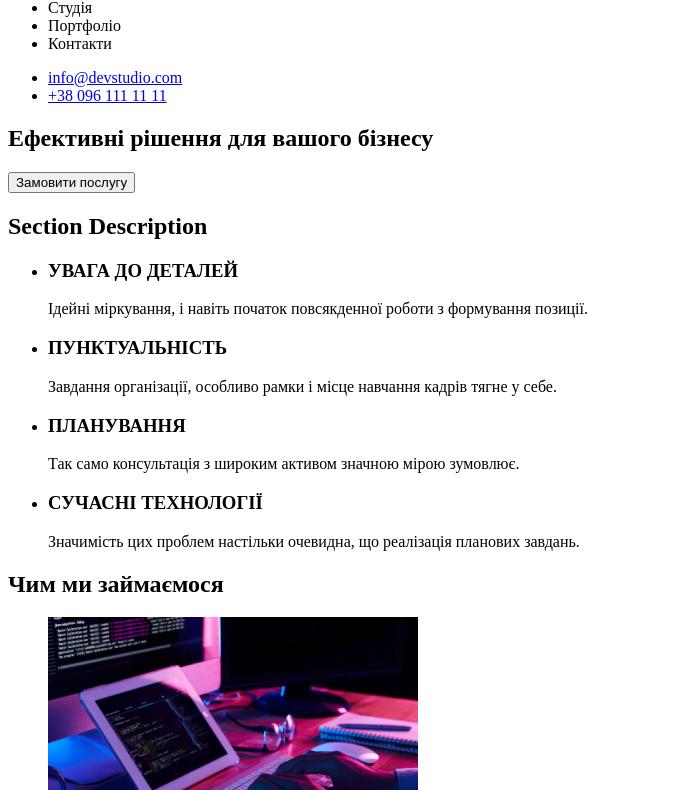
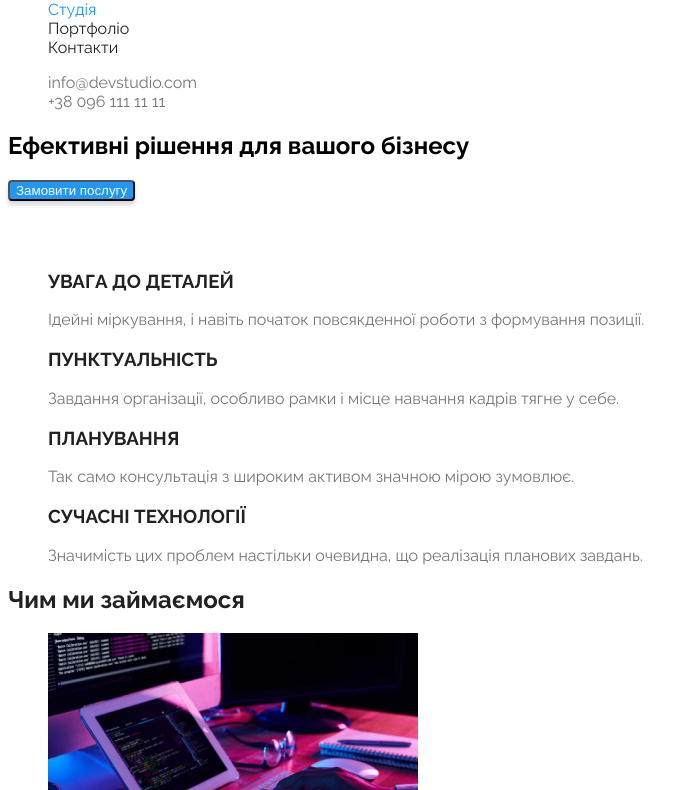
Before and after one commit to Lupushor/goit-markup-hw-02, a plain HTML site: page index.html in a window 1280 px wide. Shown: the part 43-833 px from the top of the page, without its empty margins (0-700 px from the left). Drawn offline with Linux system fonts and the light colour scheme.

Commit message:
Decor CSS file
Оформление CSS, изменение index.html, добавление нового html - portfolio

```diff
--- a/CSS/styles.css
+++ b/CSS/styles.css
@@ -0,0 +1,95 @@
+/* цвет <p> #757575 */
+/* цвет <h2-h6> #212121 */
+/* цвет logo #2196F3 и #000000 */
+/* цвет <h1> #FFFFFF*/
+/* footer: адресс #FFFFFF, телефон и почта rgba(255, 255, 255, 0.6) */
+
+:root {
+    --title-text-color: #212121;
+    --ptimary-text-color: #757575;
+    --accent-color: #2196F3;
+}
+
+body {
+    font-family: 'Raleway', 'Roboto', sans-serif;
+}
+
+header {
+    background-color: #FFFFFF;
+}
+
+.list {
+    list-style: none;
+}
+
+/* decor header */
+.logo-header {
+    font-family: 'Raleway', sans-serif;
+    text-decoration: none;
+    color: #000000;
+}
+
+.logo-web {
+    color: var(--accent-color);
+}
+
+.site-nav .link {
+    text-decoration: none;
+    color: var(--title-text-color);
+}
+.contact-nav .link{
+    text-decoration: none;
+    color: var(--ptimary-text-color);
+}
+.site-nav .link.current{
+    color: var(--accent-color);
+}
+
+/* .site-nav .link:hover,
+.contact-nav .link:hover {
+    color: var(--accent-color);
+} */
+
+.site-nav .link:focus,
+.contact-nav .link:focus {
+    color: var(--accent-color);
+}
+
+/* decor Description */
+.description .title {
+    color: #ffffff;
+}
+
+.description-list .title, .what-do {
+    color: var(--title-text-color);
+}
+
+.description-list p {
+    color: var(--ptimary-text-color);
+}
+
+/* decor Team */
+.team-title{
+    color: var(--title-text-color);
+}
+
+.team .title{
+    color: var(--title-text-color);
+}
+
+.team p {
+    color: var(--ptimary-text-color);
+}
+
+/* decor Button */
+.button {
+    background: #2196F3;
+    box-shadow: 0px 4px 4px rgba(0, 0, 0, 0.15);
+    border-radius: 4px;
+    color: #ffffff;
+}
+
+/* decor Footer */
+.footer {
+    background: #2F303A;
+}
--- a/index.html
+++ b/index.html
@@ -4,24 +4,27 @@
     <meta charset="UTF-8">
     <meta http-equiv="X-UA-Compatible" content="IE=edge">
     <meta name="viewport" content="width=device-width, initial-scale=1.0">
-    <link rel="stylesheet" href="CSS/styles.css">
     <title>Document</title>
+    <link rel="preconnect" href="https://fonts.gstatic.com" crossorigin>
+    <link href="https://fonts.googleapis.com/css2?family=Raleway:wght@400;700&display=swap" rel="stylesheet">
+    <link rel="preconnect" href="https://fonts.gstatic.com" crossorigin>
+    <link href="https://fonts.googleapis.com/css2?family=Raleway:wght@400;700&family=Roboto:wght@400;500;700;900&display=swap" rel="stylesheet">
+    <link rel="stylesheet" href="./CSS/styles.css">
 </head>
-<!-- Подключили CSS -->
 <body>
     <header>
         <nav>
             <a href="/" class="logo-header"><span class="logo-web">Web</span>Studio</a>
-        <ul>
-            <li><a href="#"></a>Студія</li>
-            <li><a href="#"></a>Портфоліо</li>
-            <li><a href="#"></a>Контакти</li>
+        <ul class="site-nav list">
+            <li><a href="./index.html" class="link current">Студія</a></li>
+            <li><a href="./portfolio.html" class="link">Портфоліо</a></li>
+            <li><a href="#" class="link">Контакти</a></li>
         </ul>
         </nav>
 
-        <ul>
-            <li><a href="mailto:info@devstudio.com">info@devstudio.com</a></li>
-            <li><a href="tel:+38 096 111 11 11">+38 096 111 11 11</a></li>
+        <ul class="contact-nav list">
+            <li><a href="mailto:info@devstudio.com" class="link">info@devstudio.com</a></li>
+            <li><a href="tel:+38 096 111 11 11" class="link">+38 096 111 11 11</a></li>
         </ul>
     </header>
 
@@ -29,31 +32,31 @@
         <!-- Hero -->
         <section>
             <h1>Ефективні рішення для вашого бізнесу</h1>
-            <button type="button">Замовити послугу</button>
+            <button type="button" class="button">Замовити послугу</button>
         </section>
         <!--  Description -->
-        <section>
-            <h2>Section Description</h2>
-            <ul>
+        <section class="description">
+            <h2 class="title">Section Description</h2>
+            <ul class="description-list list">
                 <li>
-                    <h3>УВАГА ДО ДЕТАЛЕЙ</h3>
-                    <p>Ідейні міркування, і навіть початок повсякденної роботи з формування позиції.</p>
+                    <h3 class="title">УВАГА ДО ДЕТАЛЕЙ</h3>
+                    <p class="">Ідейні міркування, і навіть початок повсякденної роботи з формування позиції.</p>
                 </li>
                 <li>
-                    <h3>ПУНКТУАЛЬНІСТЬ</h3>
-                    <p>Завдання організації, особливо рамки і місце навчання кадрів тягне у себе.</p>
+                    <h3 class="title">ПУНКТУАЛЬНІСТЬ</h3>
+                    <p class="">Завдання організації, особливо рамки і місце навчання кадрів тягне у себе.</p>
                 </li>
                 <li>
-                    <h3>ПЛАНУВАННЯ</h3>
-                    <p>Так само консультація з широким активом значною мірою зумовлює.</p>
+                    <h3 class="title">ПЛАНУВАННЯ</h3>
+                    <p class="">Так само консультація з широким активом значною мірою зумовлює.</p>
                 </li>
                 <li>
-                    <h3>СУЧАСНІ ТЕХНОЛОГІЇ</h3>
-                    <p>Значимість цих проблем настільки очевидна, що реалізація планових завдань.</p>
+                    <h3 class="title">СУЧАСНІ ТЕХНОЛОГІЇ</h3>
+                    <p class="">Значимість цих проблем настільки очевидна, що реалізація планових завдань.</p>
                 </li>
             </ul>
-            <h2>Чим ми займаємося</h2>
-            <ul>
+            <h2 class="what-do">Чим ми займаємося</h2>
+            <ul class="list">
                 <li>
                     <img src="./img/what_make_1.jpg" alt="Discribt code" width="370">
                 </li>
@@ -66,34 +69,34 @@
             </ul>
         </section>
         <!-- Team -->
-        <section>
-            <h2>Наша команда</h2>
-            <ul>
+        <section class="team">
+            <h2 class="team-title">Наша команда</h2>
+            <ul class="list">
                 <li>
                     <img src="./img/photo_1.jpg" alt="Product Designer" width="270">
-                    <h3>Ігор Дем'яненко</h3>
+                    <h3 class="title">Ігор Дем'яненко</h3>
                     <p>Product Designer</p>
                 </li>
                 <li>
                     <img src="./img/photo_2.jpg" alt="Frontend Developer" width="270">
-                    <h3>Ольга Рєпіна</h3>
+                    <h3 class="title">Ольга Рєпіна</h3>
                     <p>Frontend Developer</p>
                 </li>
                 <li>
                     <img src="./img/photo_3.jpg" alt="Marketing" width="270">
-                    <h3>Микола Тарасов</h3>
+                    <h3 class="title">Микола Тарасов</h3>
                     <p>Marketing</p>
                 </li>
                 <li>
                     <img src="./img/photo_4.jpg" alt="UI Designer" width="270">
-                    <h3>Михайло Єрмаков</h3>
+                    <h3 class="title">Михайло Єрмаков</h3>
                     <p>UI Designer</p>
                 </li>
             </ul>
         </section>
     </main>
-    <footer>
-        <a href="/">WebStudio</a>
+    <footer class="footer">
+        <a href="/" class="logo-header"><span class="logo-web">Web</span>Studio</a>
         <address>
             м. Київ, пр-т Лесі Українки, 26
             <p><a href="mailto:info@devstudio.com">info@devstudio.com</a></p>
```
Also changed, not shown: portfolio.html (added, +44 -0 lines).
